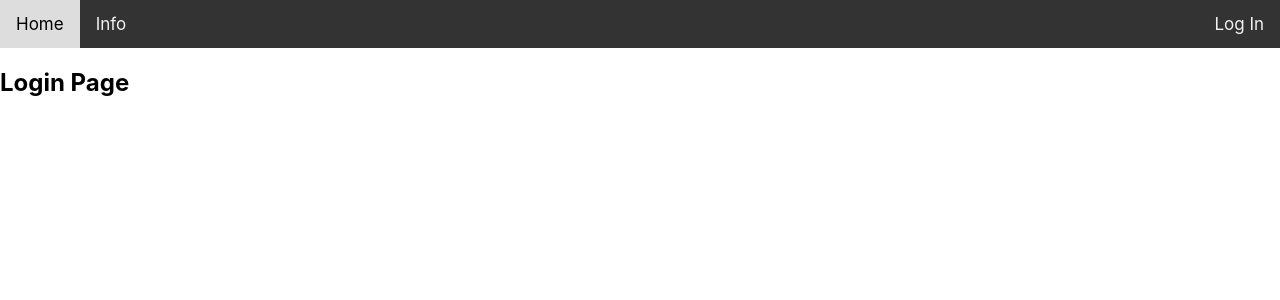
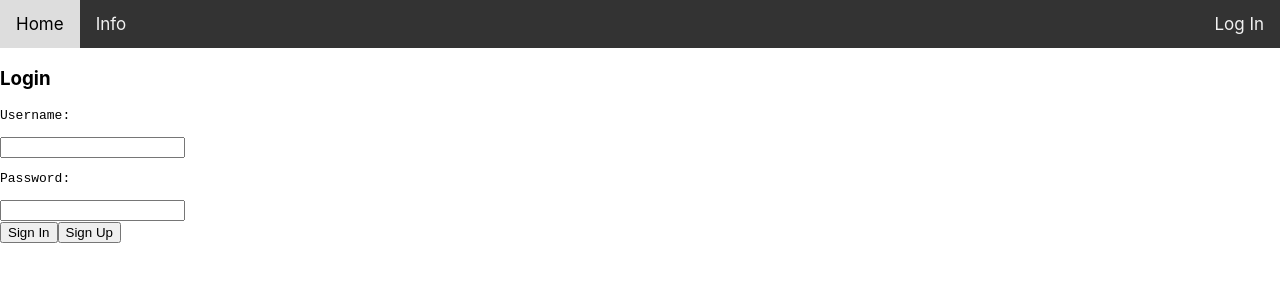
Before and after one commit to luciancahil/ww-Frontend, a React (Create React App) app: page /login in a window 1280 px wide. Shown: the top 300 px of the page. Built offline with nearby package versions, Linux system fonts and the light colour scheme.

Commit message:
Added basic html for loginbox

```diff
--- a/src/Components/login.component.js
+++ b/src/Components/login.component.js
@@ -1,8 +1,12 @@
 import React from 'react';
+import Loginbox from './loginbox.component';
 
 class Login extends React.Component {
   render() {
-    return <h2>Login Page</h2>;
+    return (
+      <Loginbox/>
+    )
+
   }
 }
 
--- /dev/null
+++ b/src/Components/loginbox.component.js
@@ -0,0 +1,20 @@
+import React from 'react';
+
+class Login extends React.Component {
+  render() {
+    return(
+        <div id = "LoginBoxOuter">
+            <div id = "Loginbox">
+                <h3>Login</h3>
+                <plaintext>Username:</plaintext><input type = "text"></input>
+                <plaintext>Password:</plaintext><input type = "text"></input><br></br>
+                <button>Sign In</button>
+                <button>Sign Up</button>
+            </div>
+        </div>
+    )
+  }
+}
+
+
+export default Login;
```
